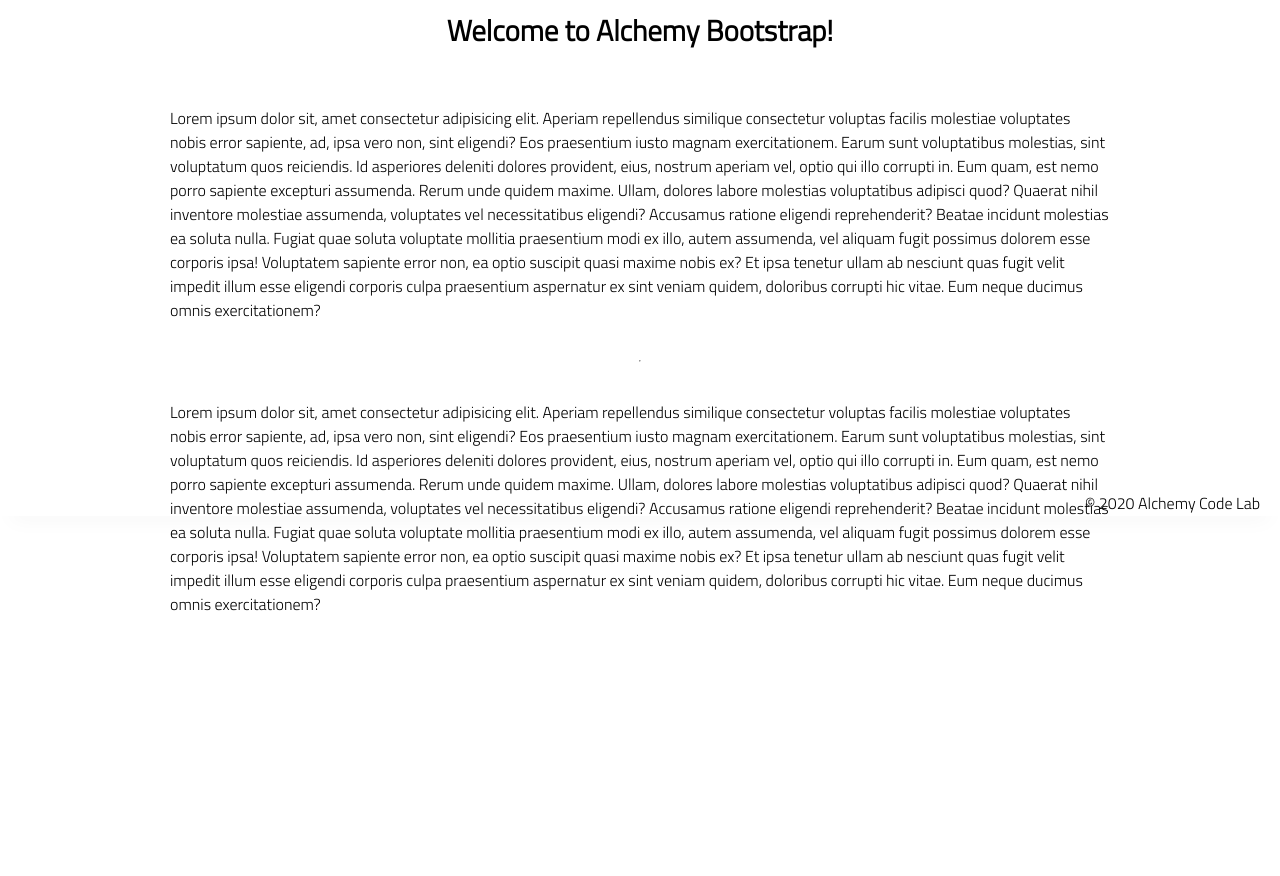
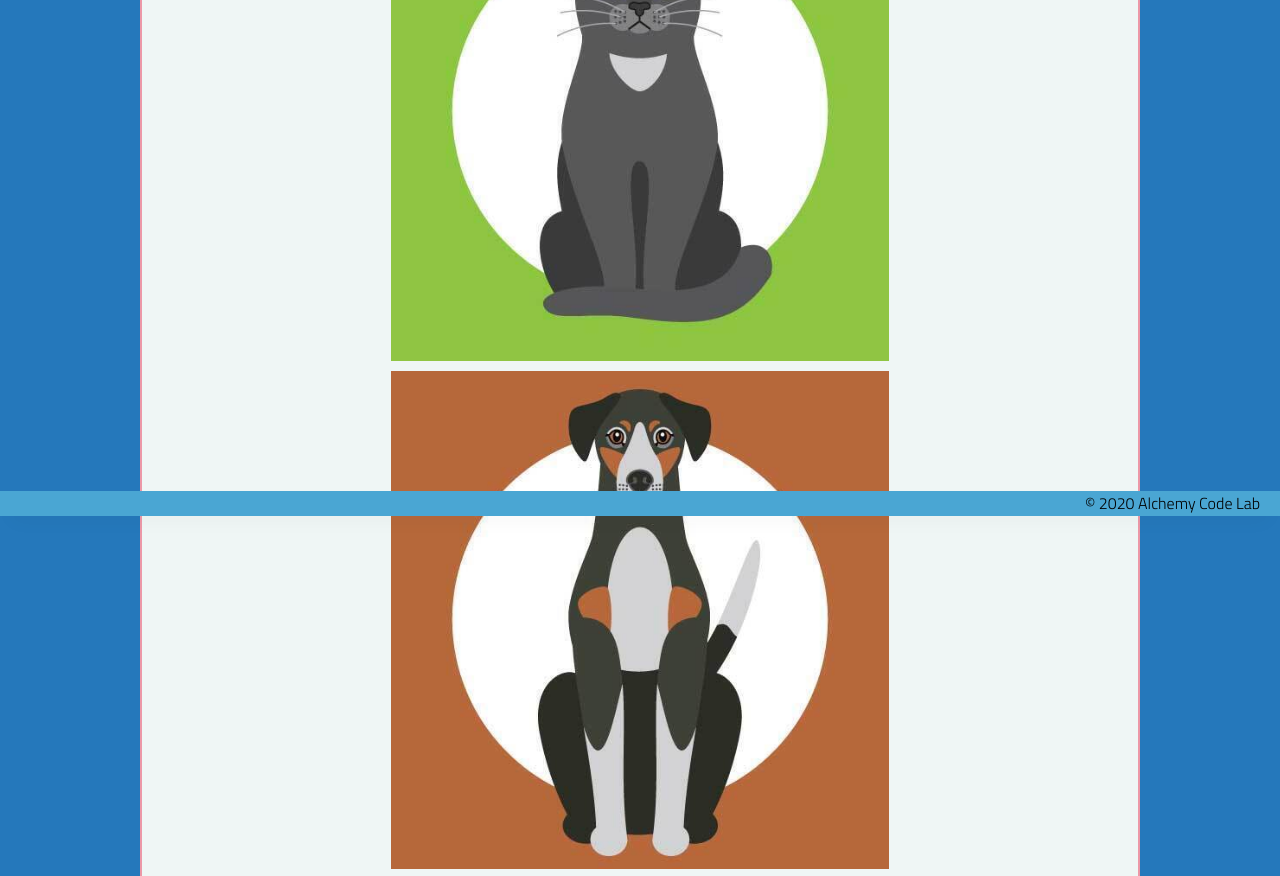
Before and after one commit to philngom/animal-farm, a website: page index.html in a window 1280 px wide. Shown: the part 284-1160 px from the top of the page. Before the commit the page ends 990 px from the top, so only its background shows below. Drawn offline with Linux system fonts and the light colour scheme.

Commit message:
cat, dog and horse image and sound working

```diff
--- a/app.js
+++ b/app.js
@@ -1,4 +1,10 @@
 // import functions and grab DOM elements
+const catAudio = document.querySelector('.cat-audio');
+const dogAudio = document.querySelector('.dog-audio');
+const horseAudio = document.querySelector('.horse-audio');
+const catImage = document.querySelector('.cat-image');
+const dogImage = document.querySelector('.dog-image');
+const horseImage = document.querySelector('.horse-image');
 
 // initialize global state
 
@@ -6,3 +12,17 @@
   // get user input
   // use user input to update state
   // update DOM to reflect the new state
+catImage.addEventListener('click', () => {
+    catAudio.currentTime = 0;
+    catAudio.play();
+});
+
+dogImage.addEventListener('click', () => {
+    dogAudio.currentTime = 0;
+    dogAudio.play();
+});
+
+horseImage.addEventListener('click', () => {
+    horseAudio.currentTime = 0;
+    horseAudio.play();
+});
--- a/index.html
+++ b/index.html
@@ -22,53 +22,21 @@
     </header>
     <main>
         <section class="main-section">
-            <img class="main-logo" src="./assets/alchemy-logo.png" />
-            <h2>
-                Welcome to Alchemy Bootstrap!
-            </h2>
+            <!-- <img class="main-logo" src="./assets/alchemy-logo.png" /> -->
+            <img class="cat-image"src="assets/cat.jpeg" alt="cat image">
+            <img class="dog-image"src="assets/dog.jpeg" alt="dog image">
+            <img class="horse-image"src="assets/horse.jpeg" alt="horse image">
 
-            <p>
-                Lorem ipsum dolor sit, amet consectetur adipisicing elit. Aperiam repellendus similique consectetur
-                voluptas facilis molestiae voluptates nobis error sapiente, ad, ipsa vero non, sint eligendi? Eos
-                praesentium iusto magnam exercitationem.
-                Earum sunt voluptatibus molestias, sint voluptatum quos reiciendis. Id asperiores deleniti dolores
-                provident, eius, nostrum aperiam vel, optio qui illo corrupti in. Eum quam, est nemo porro sapiente
-                excepturi assumenda.
-                Rerum unde quidem maxime. Ullam, dolores labore molestias voluptatibus adipisci quod? Quaerat nihil
-                inventore molestiae assumenda, voluptates vel necessitatibus eligendi? Accusamus ratione eligendi
-                reprehenderit? Beatae incidunt molestias ea soluta nulla.
-                Fugiat quae soluta voluptate mollitia praesentium modi ex illo, autem assumenda, vel aliquam fugit
-                possimus dolorem esse corporis ipsa! Voluptatem sapiente error non, ea optio suscipit quasi maxime nobis
-                ex?
-                Et ipsa tenetur ullam ab nesciunt quas fugit velit impedit illum esse eligendi corporis culpa
-                praesentium aspernatur ex sint veniam quidem, doloribus corrupti hic vitae. Eum neque ducimus omnis
-                exercitationem?
-            </p>
-            <hr />
-            <p>
-                Lorem ipsum dolor sit, amet consectetur adipisicing elit. Aperiam repellendus similique consectetur
-                voluptas facilis molestiae voluptates nobis error sapiente, ad, ipsa vero non, sint eligendi? Eos
-                praesentium iusto magnam exercitationem.
-                Earum sunt voluptatibus molestias, sint voluptatum quos reiciendis. Id asperiores deleniti dolores
-                provident, eius, nostrum aperiam vel, optio qui illo corrupti in. Eum quam, est nemo porro sapiente
-                excepturi assumenda.
-                Rerum unde quidem maxime. Ullam, dolores labore molestias voluptatibus adipisci quod? Quaerat nihil
-                inventore molestiae assumenda, voluptates vel necessitatibus eligendi? Accusamus ratione eligendi
-                reprehenderit? Beatae incidunt molestias ea soluta nulla.
-                Fugiat quae soluta voluptate mollitia praesentium modi ex illo, autem assumenda, vel aliquam fugit
-                possimus dolorem esse corporis ipsa! Voluptatem sapiente error non, ea optio suscipit quasi maxime nobis
-                ex?
-                Et ipsa tenetur ullam ab nesciunt quas fugit velit impedit illum esse eligendi corporis culpa
-                praesentium aspernatur ex sint veniam quidem, doloribus corrupti hic vitae. Eum neque ducimus omnis
-                exercitationem?
-            </p>
+
 
         </section>
     </main>
     <footer>
         <div class="copy gutter-right">&copy; 2020 Alchemy Code Lab</div>
     </footer>
-
+    <audio class="cat-audio" src="assets/cat.wav"></audio>
+    <audio class="dog-audio" src="assets/dog.wav"></audio>
+    <audio class="horse-audio" src="assets/horse.wav"></audio>
     <script type="module" src="./app.js"></script>
 </body>
 
--- a/styles/style.css
+++ b/styles/style.css
@@ -1,11 +1,11 @@
 
 body {
     /* https://coolors.co/generate and click export -> scss to get the colors to copy and paste below*/
-    /* --color1: hsla(349, 69%, 76%, 1);
+    --color1: hsla(349, 69%, 76%, 1);
     --color2: hsla(207, 67%, 44%, 1);
     --color3: hsla(200, 61%, 56%, 1);
     --color4: hsla(187, 41%, 94%, 1);
-    --color5: hsla(170, 28%, 95%, 1); */
+    --color5: hsla(170, 28%, 95%, 1);
 
     /* --color1: hsla(45, 86%, 83%, 1);
     --color2: hsla(135, 65%, 98%, 1);
@@ -111,3 +111,7 @@ footer {
     }
 
   }
+img {
+    width: 50%;
+    margin: 5px;
+}
```
Also changed, not shown: assets/cat.jpeg (added), assets/dog.jpeg (added), assets/horse.jpeg (added), 3 other files.
